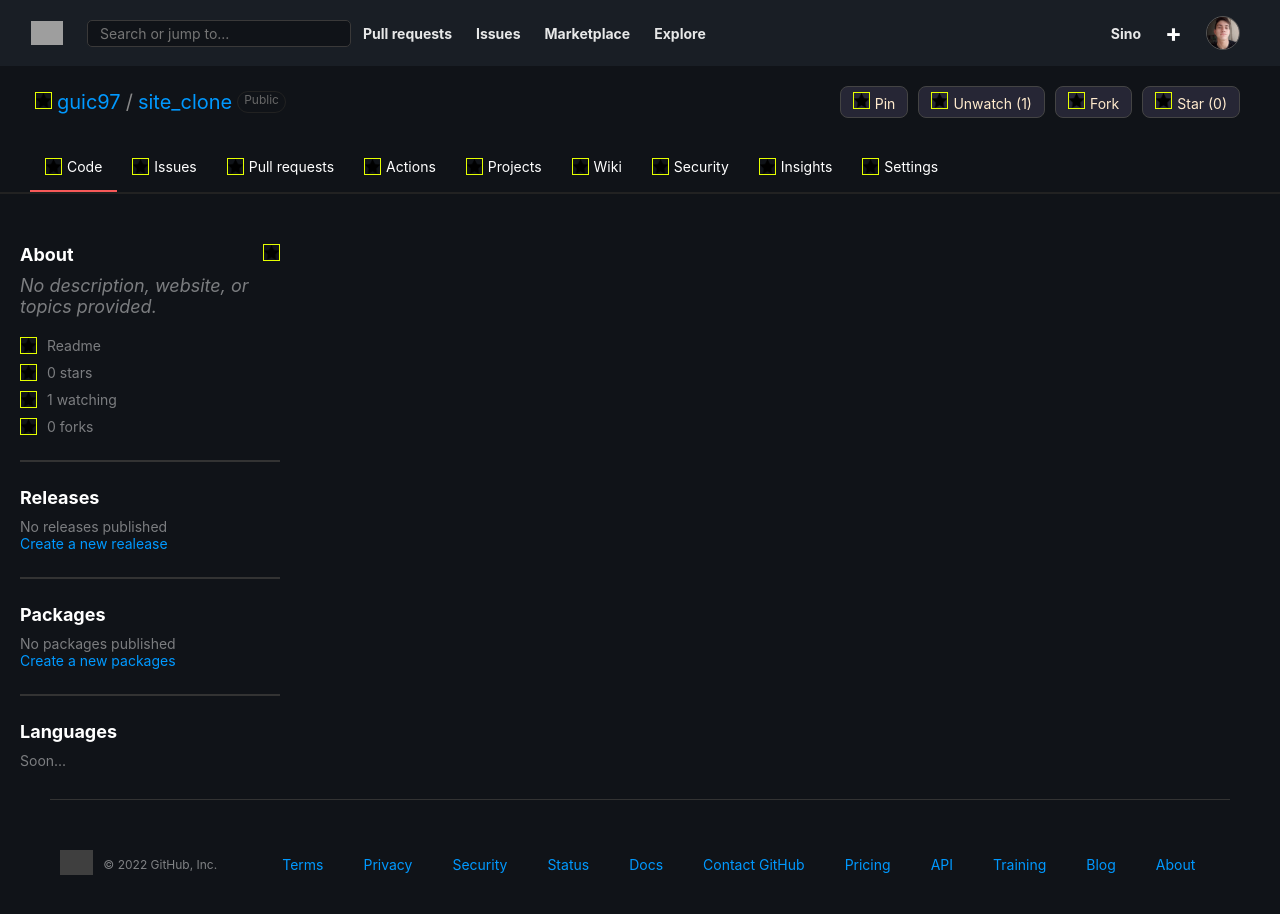
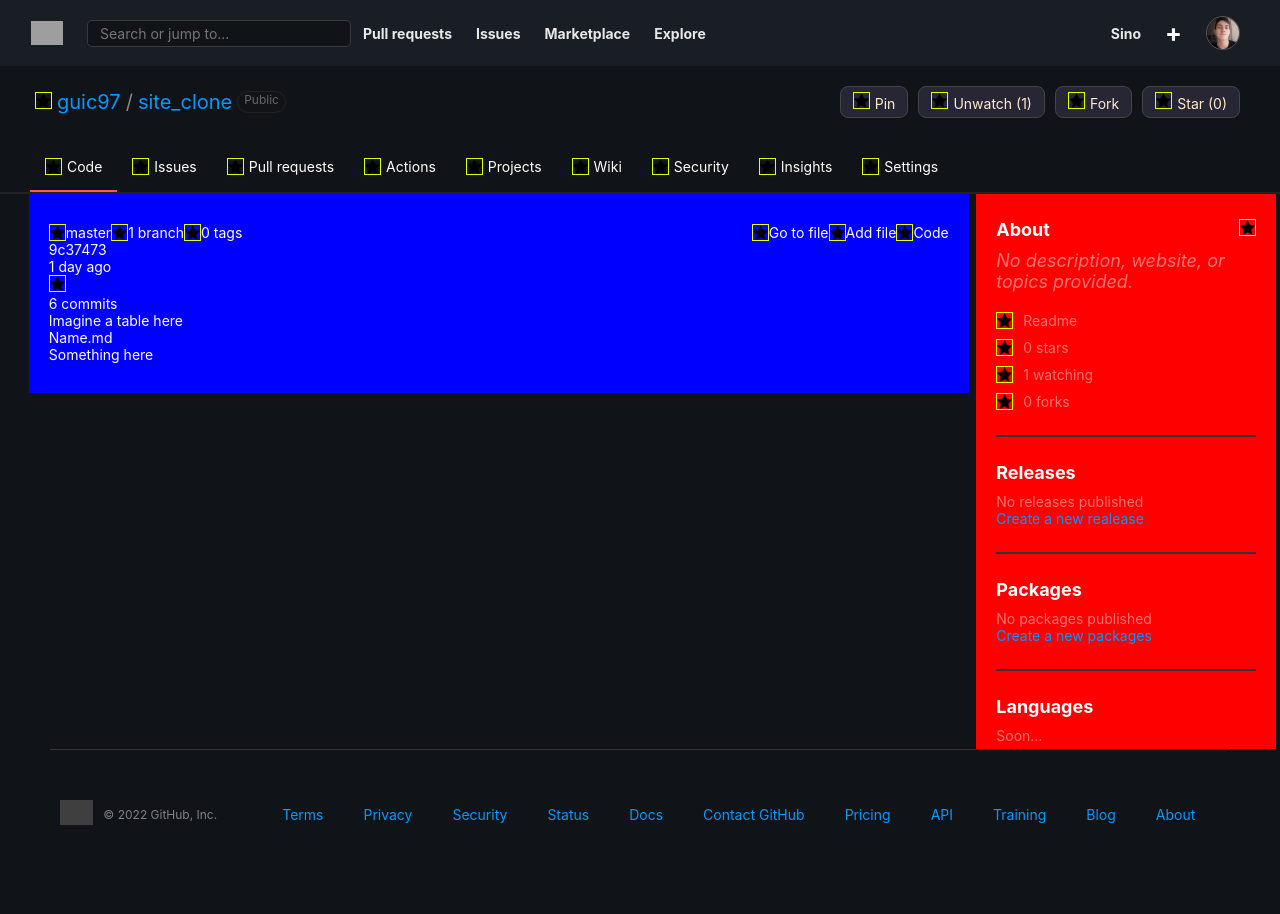
Before and after one commit to guic97/githubRepositoryClone, a Vue app: page / in a window 1280 px wide. Shown: the top 914 px of the page. After the commit the page ends 878 px from the top, so only its background shows below. Built offline with nearby package versions, Linux system fonts and the light colour scheme; grey boxes are pictures that could not be loaded.

Commit message:
section start

```diff
--- a/src/App.vue
+++ b/src/App.vue
@@ -5,18 +5,18 @@
   </div>
 
   <div>
-    <sub-navbar/>
+    <site-nav/>
   </div>
 
-  <section>
-    <div>
+  <div class="sections flexDisplayWrap">
+    <section>
+      <site-section/>
+    </section>
 
-    </div>
-  </section>
-
-  <aside>
-    <site-aside/>
-  </aside>
+    <aside>
+      <site-aside/>
+    </aside>
+  </div>
 
   <footer>
     <site-footer/>
@@ -26,17 +26,18 @@
 
 <script>
 import siteHeader from "./components/siteHeader.vue";
-import subNavbar from "./components/subNavbar.vue";
+import siteNav from "./components/siteNav.vue";
 import siteFooter from "./components/siteFooter.vue";
 import siteAside from "./components/siteAside.vue";
-
+import siteSection from "./components/siteSection.vue"
 export default {
   name: 'App',
   components: {
    siteHeader,
-   subNavbar,
+   siteNav,
    siteFooter,
    siteAside,
+   siteSection,
   }
 }
 </script>
@@ -57,5 +58,13 @@
   body{
     background-color: rgb(16, 19, 24);
   }
-
+  .sections{
+    margin-left: 25px;
+    justify-content: space-around;
+  }
+  .img{
+    width: 15px;
+    height: 15px;
+    border: 1px solid rgb(229, 255, 0);
+  }
 </style>
--- a/src/components/siteAside.vue
+++ b/src/components/siteAside.vue
@@ -61,16 +61,16 @@
 
 <style scoped>
   .main{
-
     justify-content:flex-start;
     align-items: center;
-    max-width: 300px;
+    width: 300px;
+    background-color: red;
   }
   .spaceBetween{
     justify-content: space-between;
   }
   .aside{
-    margin: 30px 20px;
+    margin: 5px 20px;
   }
   .about div, .releases p, .packages p, .languages p{
     padding-top:10px;
@@ -81,11 +81,6 @@
   }
   .asideButtons p{
     margin-left: 10px;
-  }
-  .img{
-    width: 15px;
-    height: 15px;
-    border: 1px solid rgb(229, 255, 0);
   }
   div h3{
     font-size: 18px;
--- a/src/components/subNavbar.vue
+++ b/src/components/siteNav.vue
@@ -66,7 +66,7 @@
 
 <script>
 export default {
-  name:'subNavbar',
+  name:'siteNav',
 }
 </script>
 
@@ -151,9 +151,4 @@
   .subNavbar img{
     margin-right: 5px;
   }
-  .img{
-    width: 15px;
-    height: 15px;
-    border: 1px solid rgb(229, 255, 0);
-  }
 </style>
--- /dev/null
+++ b/src/components/siteSection.vue
@@ -0,0 +1,95 @@
+<template>
+  <div class="main flexDisplayWrap">
+    <section class="section">
+      <div class="topButtons flexDisplayWrap">
+        <div class="leftButtons flexDisplayWrap">
+            <div>
+                <div><img class='img' src="../assets/star.png"></div>
+                <div><p>master</p></div>
+            </div>
+            <div>
+                <div><img class='img' src="../assets/star.png"></div>
+                <div><p>1 branch</p></div>
+            </div>
+            <div>
+                <div><img class='img' src="../assets/star.png"></div>
+                <div><p>0 tags</p></div>
+            </div>
+        </div>
+        <div class="rightButtons flexDisplayWrap">
+            <div class="button">
+                <img class="img" src="../assets/star.png" >
+                <p>Go to file</p>
+            </div>
+            <div class="button">
+                <img class="img" src="../assets/star.png" >
+                <p>Add file</p>
+            </div>
+            <div class="button">
+                <img class="img" src="../assets/star.png" >
+                <p>Code</p>
+            </div>
+        </div>
+      </div>
+      <div class="repository">
+        <div class="repositoryName">
+          <div class="leftContent">
+            <div></div>
+          </div>
+          <div class="rightContent">
+            <div>
+                <p>9c37473</p>
+            </div>
+            <div>
+                <p>1 day ago</p>
+            </div>
+            <div>
+              <div><img class='img' src="../assets/star.png"></div>
+              <div><p>6 commits</p></div>
+            </div>
+          </div>
+        </div>
+        <div>
+          <p>Imagine a table here</p>
+        </div>
+      </div>
+      <div class="readMe">
+        <div class="readMeName">
+          <p>Name.md</p>
+        </div>
+        <div class="readMeContent">
+          <p>Something here</p>
+        </div>
+      </div>
+    </section>
+  </div>
+</template>
+
+<script>
+export default {
+  name:"siteSection",
+}
+</script>
+
+<style scoped>
+  .main{
+    max-width: 1000px;
+    background-color: blue;
+    align-items: center;
+    justify-content: flex-start;
+  }
+  section{
+    padding: 30px 20px;
+    width: 900px;
+  }
+  .leftButtons div, .rightButtons div{
+    display: flex;
+    flex-wrap: wrap;
+  }
+  .topButtons{
+    justify-content: space-between;
+  }
+  .topButtons div{
+    justify-content: space-between;
+  }
+</style>
```
Also changed, not shown: 1 other file (tests, documents, lock files or other folders).
